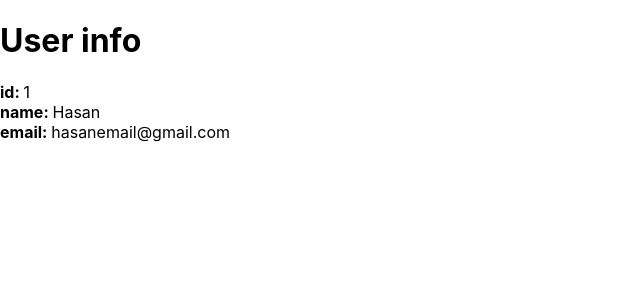
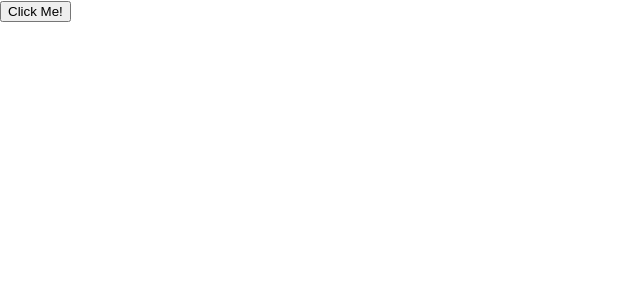
Before and after one commit to WatheqAlshowaiter/ReactForBegginers, a React (Create React App) app: page / in a window 1280 px wide. Shown: the top 300 px of the page, without its empty margins (0-640 px from the left). Built offline with nearby package versions, Linux system fonts and the light colour scheme.

Commit message:
14 - Event Handling

```diff
--- a/src/App.js
+++ b/src/App.js
@@ -1,11 +1,11 @@
 import logo from "./logo.svg";
 import "./App.css";
-import User from "./User";
+import Button from "./Button";
 
 function App() {
 	return (
 		<>
-			<User />
+			<Button />
 		</>
 	);
 }
--- /dev/null
+++ b/src/Button.jsx
@@ -0,0 +1,16 @@
+import React, { Component } from "react";
+
+export default class Button extends Component {
+	constructor(props) {
+		super(props);
+		this.buttonClicked = this.buttonClicked.bind(this);
+	}
+	buttonClicked(e) {
+		console.log("button clicked ");
+		console.log(e.type);
+		console.log(this);
+	}
+	render() {
+		return <button onClick={this.buttonClicked}>Click Me!</button>;
+	}
+}
```
